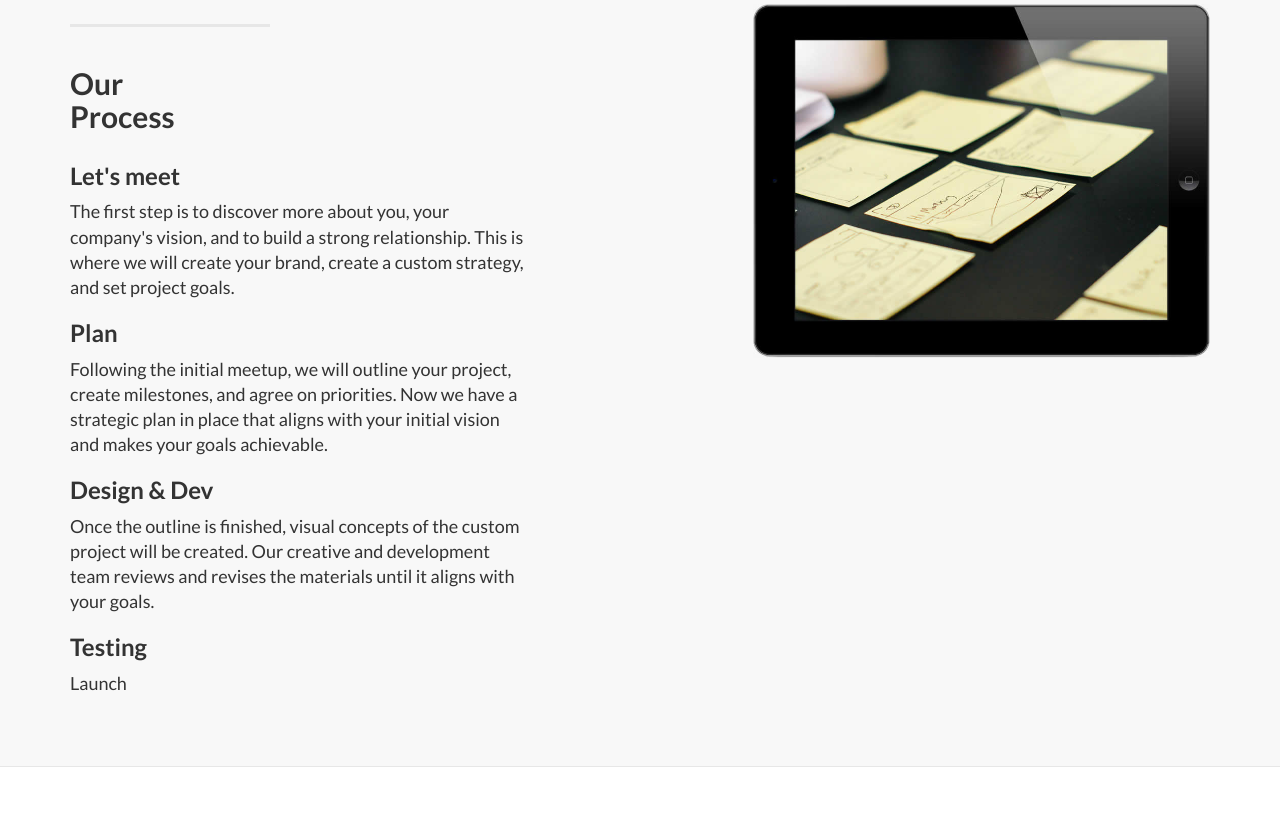
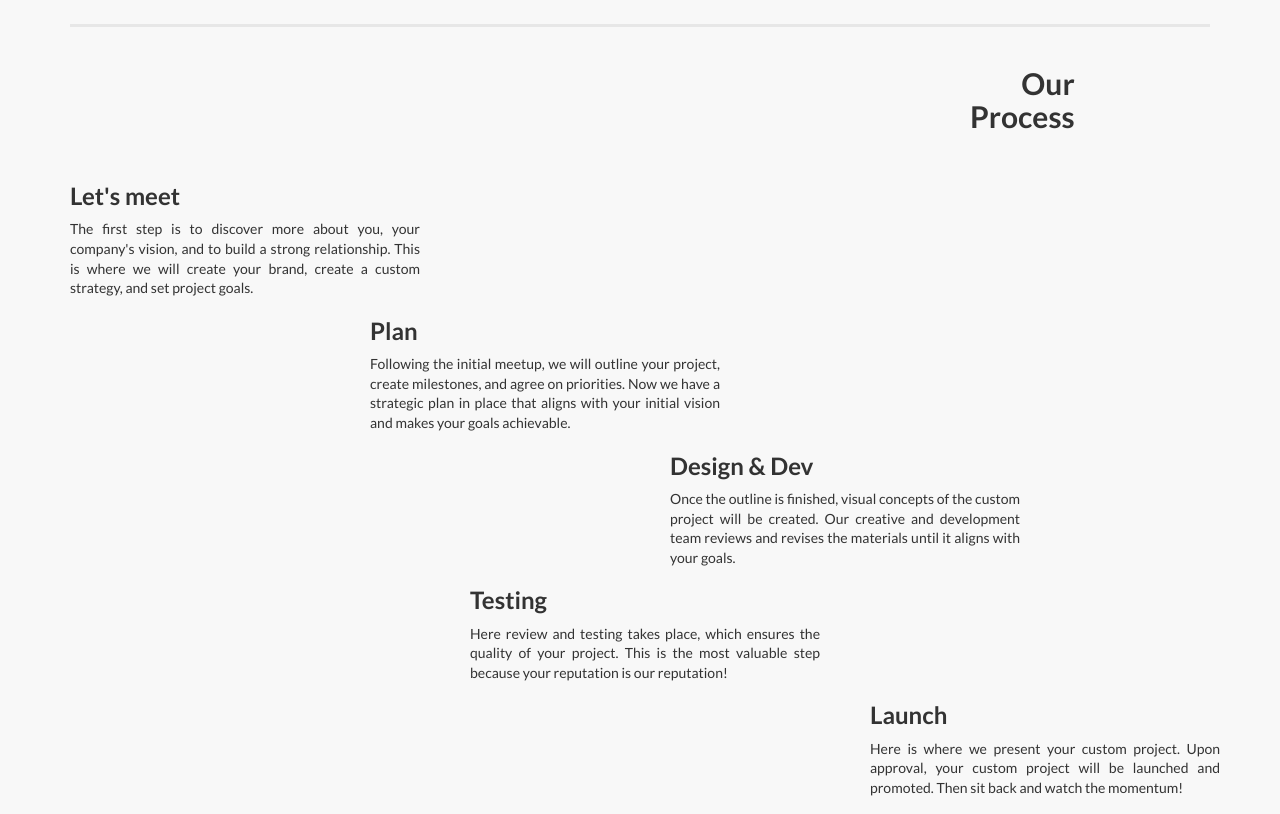
Before and after one commit to wari1986/Helios, a plain HTML site: page index.html in a window 1280 px wide. Shown: the part 666-1480 px from the top of the page. Drawn offline with Linux system fonts and the light colour scheme.

Commit message:
Added main section text

```diff
--- a/css/landing-page.css
+++ b/css/landing-page.css
@@ -108,11 +108,47 @@ h6 {
 
 .section-heading {
   margin-bottom: 30px;
+  display: flex;
+}
+
+.process-section {
+  width: 350px;
+}
+
+.process-section p {
+  font-size: 14px;
+  text-align: justify;
+}
+
+#ourprocess {
+  margin-left: 900px;
+  margin-bottom: 50px;
+  text-align: right;
+}
+
+#meet {
+  margin-left: 0px;
+}
+
+#plan {
+  margin-left: 300px;
+}
+
+#design {
+  margin-left: 600px;
+}
+
+#testing {
+  margin-left: 400px;
+}
+
+#launch {
+  margin-left: 800px;
 }
 
 .section-heading-spacer {
   float: left;
-  width: 200px;
+  width: 100%;
   border-top: 3px solid #e7e7e7;
 }
 
--- a/index.html
+++ b/index.html
@@ -93,39 +93,56 @@
     <a name="services"></a>
     <div class="content-section-a">
       <div class="container">
-        <div class="row">
-          <div class="col-lg-5 col-sm-6">
+
             <hr class="section-heading-spacer" />
             <div class="clearfix"></div>
-            <h2 class="section-heading">Our<br />Process</h2>
-            <h3 class="meet">Let's meet</h3>
+            <h2 class="section-heading" id="ourprocess">Our<br />Process</h2>
+            <div class="process-section" id="meet">
+              <h3>Let's meet</h3>
               <p class="lead">
                 The first step is to discover more about you, your company's
-              vision, and to build a strong relationship. This is where we will
-              create your brand, create a custom strategy, and set project
+                vision, and to build a strong relationship. This is where we
+                will create your brand, create a custom strategy, and set
+                project goals.
+              </p>
+            </div>
+            <div class="process-section" id="plan">
+              <h3>Plan</h3>
+              <p class="lead">
+                Following the initial meetup, we will outline your project,
+                create milestones, and agree on priorities. Now we have a
+                strategic plan in place that aligns with your initial vision and
+                makes your goals achievable.
+              </p>
+            </div>
+            <div class="process-section" id="design">
+              <h3>Design & Dev</h3>
+              <p class="lead">
+                Once the outline is finished, visual concepts of the custom
+                project will be created. Our creative and development team
+                reviews and revises the materials until it aligns with your
                 goals.
               </p>
-            <h3 class="plan">Plan</h3>
+            </div>
+            <div class="process-section" id="testing">
+              <h3>Testing</h3>
               <p class="lead">
-              Following the initial meetup, we will outline your project, create
-              milestones, and agree on priorities. Now we have a strategic plan
-              in place that aligns with your initial vision and makes your goals
-              achievable.
+                Here review and testing takes place, which ensures the quality
+                of your project. This is the most valuable step because your
+                reputation is our reputation!
               </p>
-            <h3 class="design">Design & Dev</h3>
+            </div>
+            <div class="process-section" id="launch">
+              <h3>Launch</h3>
               <p class="lead">
-              Once the outline is finished, visual concepts of the custom
-              project will be created. Our creative and development team reviews
-              and revises the materials until it aligns with your goals.
+                Here is where we present your custom project. Upon approval,
+                your custom project will be launched and promoted. Then sit back
+                and watch the momentum!
               </p>
-            <h3 class="testing">Testing</h3>
-            <p class="lead">Launch</p>
-          </div>
-          <div class="col-lg-5 col-lg-offset-2 col-sm-6">
-            <img class="img-responsive" src="img/ipad.jpg" alt="" />
             </div>
           </div>
         </div>
+
       <!-- /.container -->
     </div>
     <!-- /.content-section-a -->
```
Lines whose indentation alone changed are shown as unchanged.
